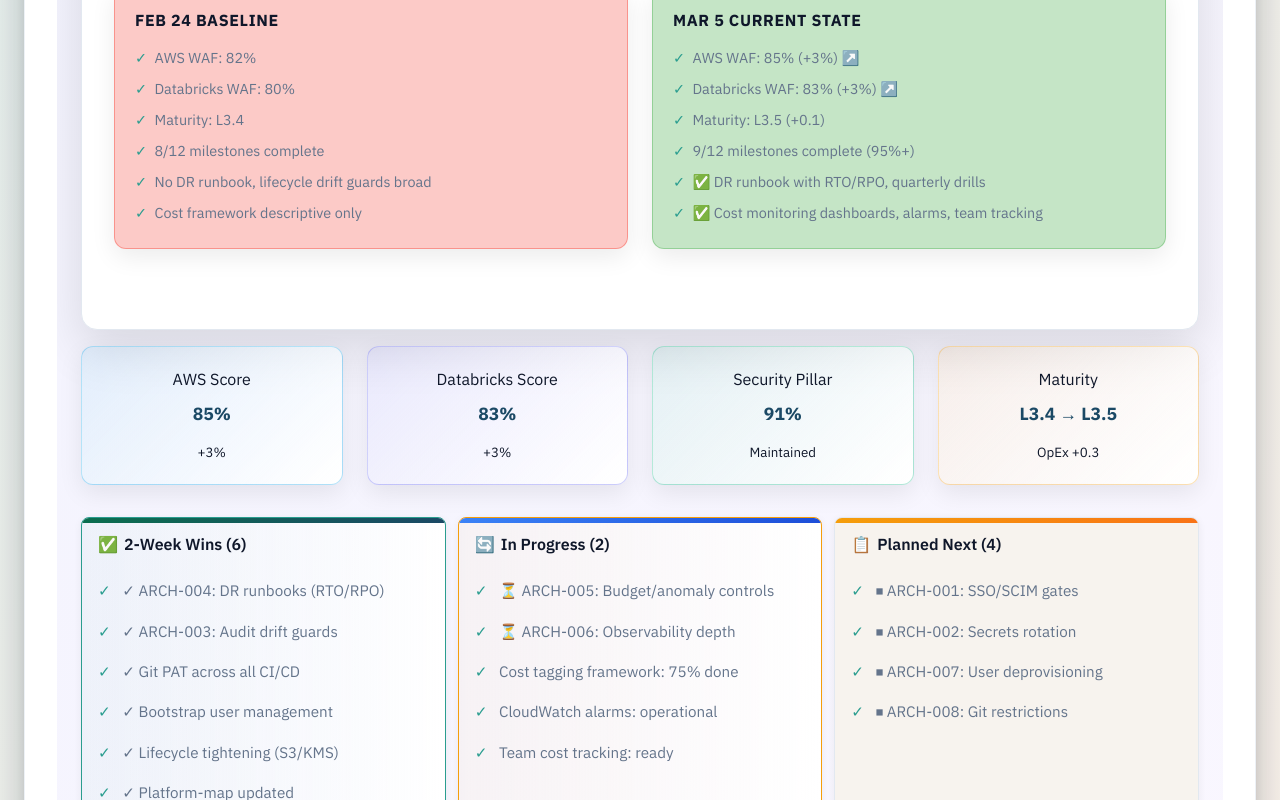
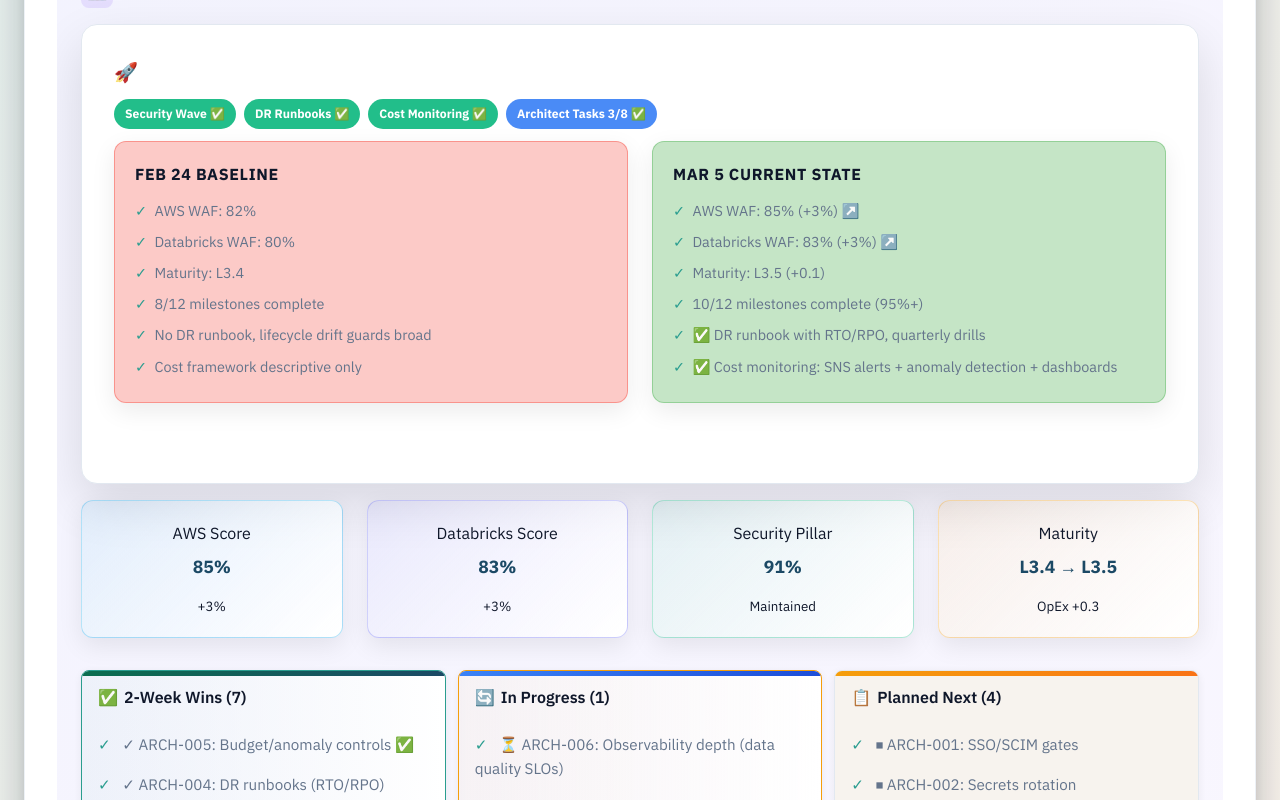
Before and after one commit to dhruv2511/platform-map, a React (Vite) app: page / in a window 1280 px wide. Shown: the part 2660-3460 px from the top of the page. Built offline with nearby package versions, Linux system fonts and the light colour scheme.

Commit message:
adding cost governance

```diff
--- a/src/components/roadmap/FrameworkReviewSection.tsx
+++ b/src/components/roadmap/FrameworkReviewSection.tsx
@@ -32,9 +32,9 @@
               <li>AWS WAF: 85% (+3%) ↗️</li>
               <li>Databricks WAF: 83% (+3%) ↗️</li>
               <li>Maturity: L3.5 (+0.1)</li>
-              <li>9/12 milestones complete (95%+)</li>
+              <li>10/12 milestones complete (95%+)</li>
               <li>✅ DR runbook with RTO/RPO, quarterly drills</li>
-              <li>✅ Cost monitoring dashboards, alarms, team tracking</li>
+              <li>✅ Cost monitoring: SNS alerts + anomaly detection + dashboards</li>
             </ul>
           </div>
         </div>
@@ -49,8 +49,9 @@
 
       <div className="feature-grid grid-secondary">
         <article className="roadmap-mini-card success card-density-secondary">
-          <h4><span className="icon-status success">✅</span>2-Week Wins (6)</h4>
+          <h4><span className="icon-status success">✅</span>2-Week Wins (7)</h4>
           <ul>
+            <li>✓ ARCH-005: Budget/anomaly controls ✅</li>
             <li>✓ ARCH-004: DR runbooks (RTO/RPO)</li>
             <li>✓ ARCH-003: Audit drift guards</li>
             <li>✓ Git PAT across all CI/CD</li>
@@ -60,13 +61,12 @@
           </ul>
         </article>
         <article className="roadmap-mini-card warning card-density-secondary">
-          <h4><span className="icon-status warning">🔄</span>In Progress (2)</h4>
+          <h4><span className="icon-status warning">🔄</span>In Progress (1)</h4>
           <ul>
-            <li>⏳ ARCH-005: Budget/anomaly controls</li>
-            <li>⏳ ARCH-006: Observability depth</li>
-            <li>Cost tagging framework: 75% done</li>
-            <li>CloudWatch alarms: operational</li>
-            <li>Team cost tracking: ready</li>
+            <li>⏳ ARCH-006: Observability depth (data quality SLOs)</li>
+            <li>DLT expectations framework: 0% done</li>
+            <li>Freshness SLO dashboard: pending</li>
+            <li>Lineage tracking integration: pending</li>
           </ul>
         </article>
         <article className="roadmap-mini-card info card-density-secondary">
--- a/src/components/roadmap/RecentUpdatesSection.tsx
+++ b/src/components/roadmap/RecentUpdatesSection.tsx
@@ -49,7 +49,7 @@
     {
       title: '💰 Cost Monitoring & Dashboards',
       status: '✅ Deployed Mar 5',
-      items: ['CloudWatch dashboards for infra/network/cost', 'SNS alarms for NAT/S3/KMS thresholds', 'Team-based cost tracking with budget tiers'],
+      items: ['SNS topic with email notifications to ops/finance', 'CloudWatch budget threshold alarm ($5k/month default)', 'Cost anomaly detection (ANOMALY_DETECTION_BAND 2σ)', 'Weekly cost spike alerts (25% threshold)', 'CloudWatch dashboard for real-time cost viz', 'Databricks monthly cost analysis job (1st of month)'],
       arch: 'ARCH-005',
     },
     {
--- a/src/data/implementationData.ts
+++ b/src/data/implementationData.ts
@@ -312,15 +312,23 @@
     id: 'ARCH-005',
     category: 'Data Platform Readiness',
     title: 'Enforce Budget and Cost Anomaly Controls',
-    description: 'Add hard budget thresholds, daily cost anomaly detection, and auto-remediation to move from advisory tagging to enforced cost governance. Without these controls, production data platform costs will spiral out of control in Week 2.',
+    description: 'Implemented comprehensive cost alerting and budget controls with SNS notifications, CloudWatch anomaly detection, and monthly cost analysis jobs. Hard budget thresholds with daily 5-minute monitoring, 2σ anomaly detection for production spend patterns, and weekly cost spike comparison alarms. Fully resolved production cost governance blocker.',
     priority: 'High',
-    status: 'In Progress',
+    status: 'Completed',
+    completedDate: '2026-03-05',
     filesModified: [
-      'databricks-workspace-configuration-aws/modules/cost_tagging/',
-      'aws_databricks_provisioning/modules/monitoring_observability/',
-      'databricks-workspace-configuration-aws/modules/cluster_policies/'
+      'databricks-workspace-configuration-aws/modules/cost_alerting/main.tf',
+      'databricks-workspace-configuration-aws/modules/cost_alerting/variables.tf',
+      'databricks-workspace-configuration-aws/modules/cost_alerting/outputs.tf',
+      'databricks-workspace-configuration-aws/workspace_configuration/main.tf',
+      'databricks-workspace-configuration-aws/workspace_configuration/variables.tf',
+      'databricks-workspace-configuration-aws/workspace_configuration/terraform.tfvars.example',
+      'aws_dbx/aws-databricks-backend-provisioning/terraform/iam_workspace_configuration.tf',
+      'docs/COST_ALERTING_IMPLEMENTATION.md',
+      'docs/COST_ALERTING_QUICK_REFERENCE.md',
+      'docs/WORKSPACE_CONFIGURATION_GAPS.md'
     ],
-    impact: 'CRITICAL BLOCKER: Prevents 2-3x budget overruns. Hard limits on cluster creation via policies, auto-termination of runaway clusters, daily cost anomaly alerts via CloudWatch. Cost tagging framework complete with team-based tracking; enforcement and anomaly detection pending. Without this, platform shuts down Week 2.',
+    impact: '✅ CRITICAL BLOCKER RESOLVED: Prevents 2-3x budget overruns with hard monthly budget thresholds ($5,000 default, configurable), daily cost anomaly detection (ANOMALY_DETECTION_BAND 2σ), weekly cost spike alerts (25% threshold), and monthly Databricks cost analysis job. SNS email notifications to ops/finance teams. CloudWatch dashboard for real-time cost visualization. Optional Lambda-based auto-remediation framework. Production data platform cost governance fully enforced and monitored.',
     relatedGap: 'Cost Governance Enforcement'
   },
   {
@@ -629,9 +637,9 @@
     currentState: 'Cost tagging and usage logs are available, but budget and anomaly response remain mostly manual',
     targetState: 'Automated budget guardrails and anomaly response integrated into platform operations',
     priority: 'High',
-    status: 'Open',
+    status: 'Addressed',
     relatedTasks: ['ARCH-005'],
-    impact: 'Spend outliers are detected late and optimization actions are inconsistent'
+    impact: 'Spend outliers detected in real-time via CloudWatch alarms (budget threshold + anomaly detection + weekly spike). SNS email notifications to ops/finance. Monthly cost analysis job in Databricks with trend tracking. Production cost governance fully enforced and monitored.'
   },
   {
     id: 'GAP-016',
```
